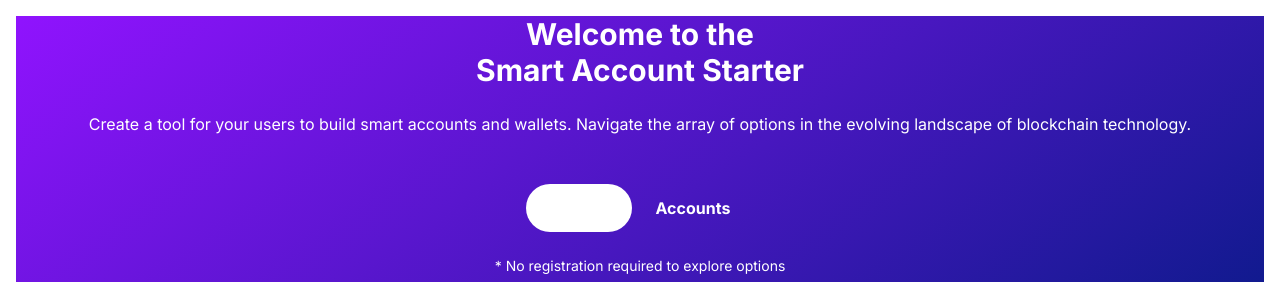
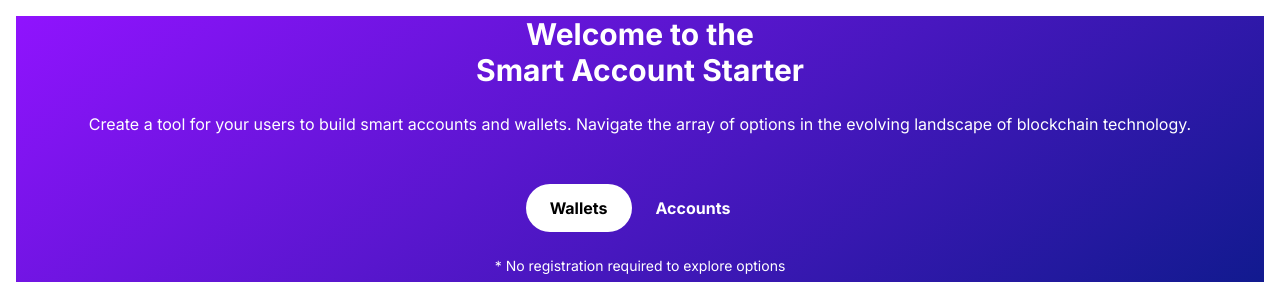
Before and after one commit to smart-account-starter/smart-account-starter, a Next.js app in the folder apps/storefront/: page / in a window 1280 px wide. Shown: the top 282 px of the page. Built offline with nearby package versions, Linux system fonts and the light colour scheme; no server answers.

Commit message:
Update PrivyProviderWrapper routing and modify Header button text color.

```diff
--- a/apps/storefront/src/app/privy/PrivyProviderWrapper.tsx
+++ b/apps/storefront/src/app/privy/PrivyProviderWrapper.tsx
@@ -8,7 +8,7 @@ export function PrivyProviderWrapper() {
   const { ready, authenticated } = usePrivy();
   const router = useRouter();
   const { login } = useLogin({
-    onComplete: () => router.push("/dashboard"),
+    onComplete: () => router.push("/privy/dashboard"),
   });
   useEffect(() => {
     if (ready && authenticated) {
--- a/packages/ui/src/smart-account-starter/header.tsx
+++ b/packages/ui/src/smart-account-starter/header.tsx
@@ -21,7 +21,7 @@ export function Header(props: React.PropsWithChildren) {
               </p>
 
               <div className="flex items-center justify-center mt-12">
-              <a href="/#wallets" className="bg-white text-purple-700 font-bold py-3 px-6 rounded-full shadow m-2 hover:bg-purple-100 transition duration-300">
+              <a href="/#wallets" className="bg-white text-black font-bold py-3 px-6 rounded-full shadow m-2 hover:bg-purple-100 transition duration-300">
                   Wallets
                 </a>
                 <a href="/#accounts" className="bg-purple-700 text-white font-bold py-3 px-6 rounded-full shadow m-2 hover:bg-purple-800 transition duration-300">
```
